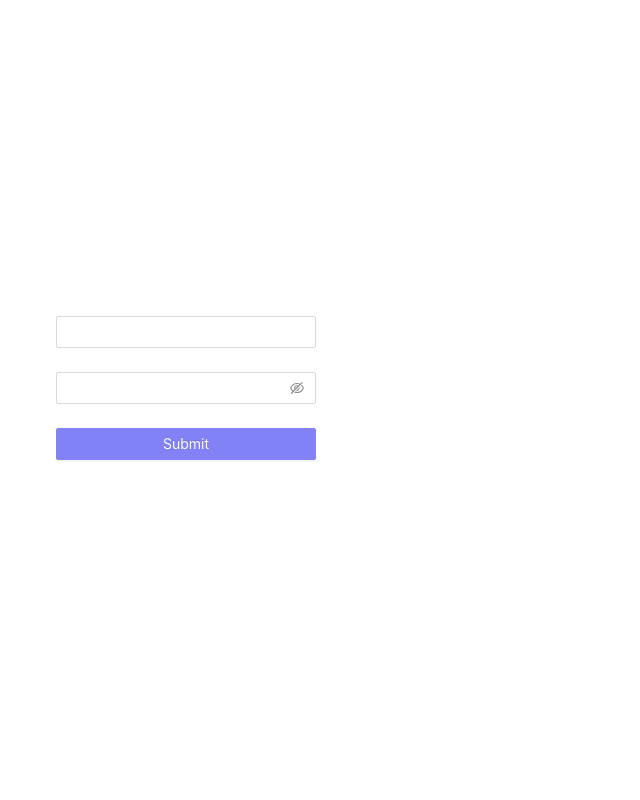
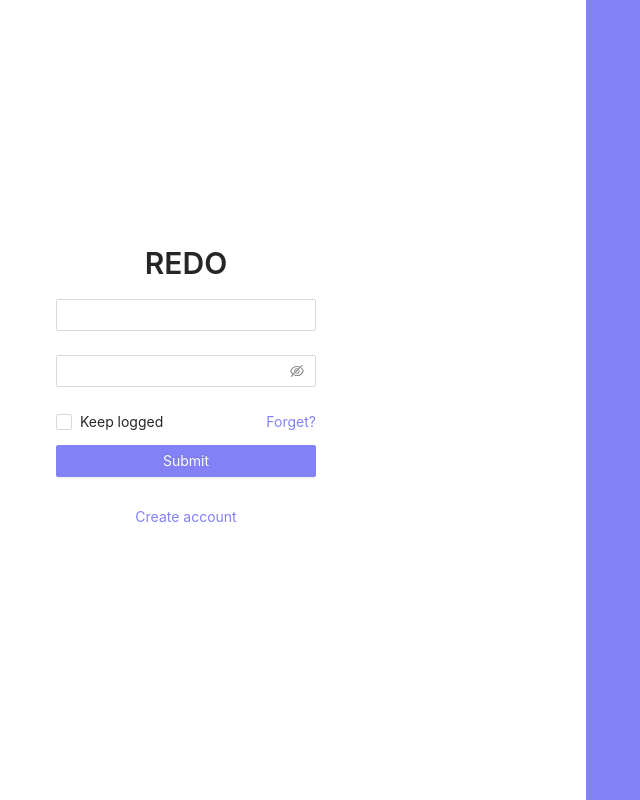
Before and after one commit to psbrunosouza/arbolnotes_frontendr, a React (Create React App) app: page /login in a window 1280 px wide. Shown: the whole page, without its empty margins (214-854 px from the left). Built offline with nearby package versions, Linux system fonts and the light colour scheme.

Commit message:
visual changes in login screen

```diff
--- a/src/pages/login/index.tsx
+++ b/src/pages/login/index.tsx
@@ -1,22 +1,30 @@
 import React from "react";
-import { Row, Col, Form, Input, Button } from "antd";
+import { Row, Col, Form, Input, Button, Checkbox, Typography } from "antd";
 
 const onSubmit = (values: any) => {
   console.log(values);
 };
 
 export default function Login() {
+  const { Title } = Typography;
+
   return (
     <>
       <Row>
         <Col className="col-form-login" span={15}>
-          <Row style={{height: '100vh'}} align="middle" justify="center">
+          <Row style={{ height: "100vh" }} align="middle" justify="center">
             <Col>
               <Form
                 name="basic"
                 initialValues={{ remember: true, password: "", email: "" }}
                 onFinish={onSubmit}
               >
+                <Row align="middle" justify="center">
+                  <Col>
+                    <Title level={2}>REDO</Title>
+                  </Col>
+                </Row>
+
                 <Form.Item name="email">
                   <Input />
                 </Form.Item>
@@ -25,9 +33,24 @@ export default function Login() {
                   <Input.Password />
                 </Form.Item>
 
-                <Form.Item >
+                <Row align="middle" justify="space-between" style={{ marginBottom: 12 }}>
+                  <Col>
+                    <Checkbox>Keep logged</Checkbox>
+                  </Col>
+                  <Col>
+                    <a href="#f">Forget?</a>
+                  </Col>
+                </Row>
+
+                <Form.Item>
                   <Button block type="primary" htmlType="submit">
                     Submit
+                  </Button>
+                </Form.Item>
+
+                <Form.Item>
+                  <Button block type="link" htmlType="button">
+                    Create account
                   </Button>
                 </Form.Item>
               </Form>
@@ -35,7 +58,9 @@ export default function Login() {
           </Row>
         </Col>
         <Col className="col-form-image" span={9}>
-          <div></div>
+          <Row style={{height: '100vh', background: '#8282f6'}}>
+            <Col></Col>
+          </Row>
         </Col>
       </Row>
     </>
```
